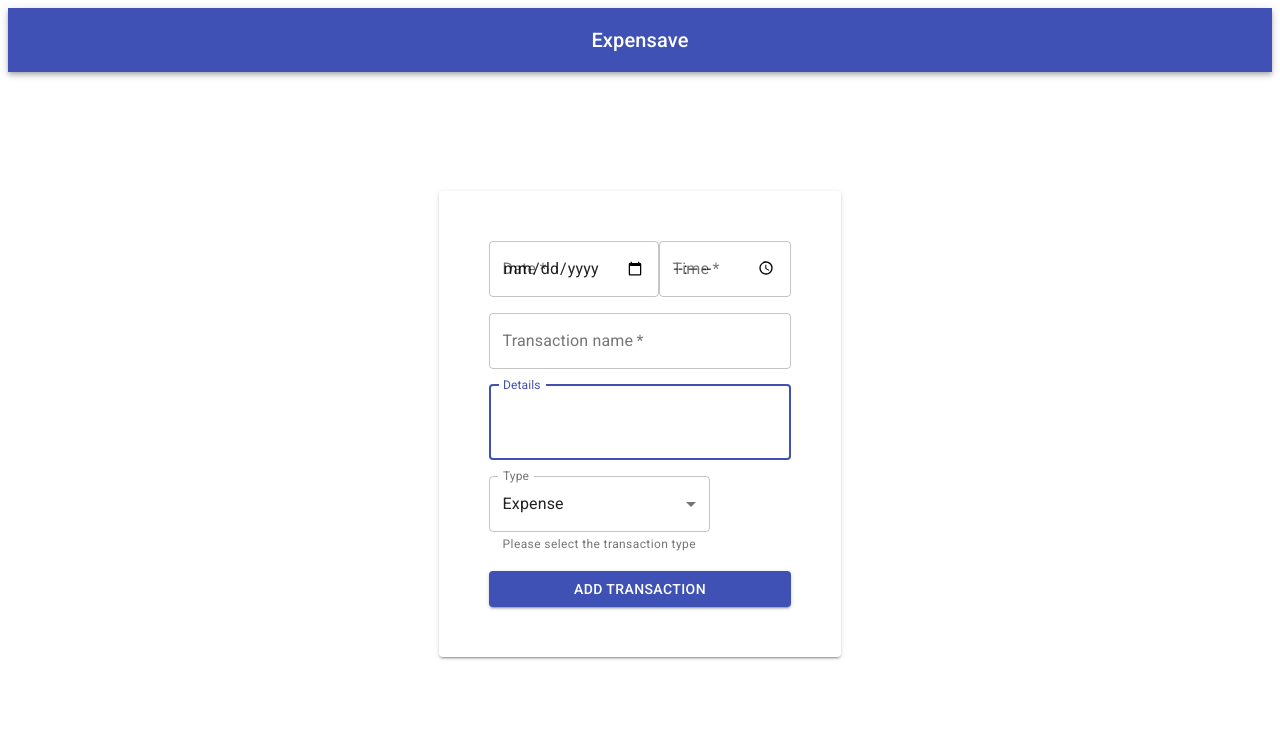
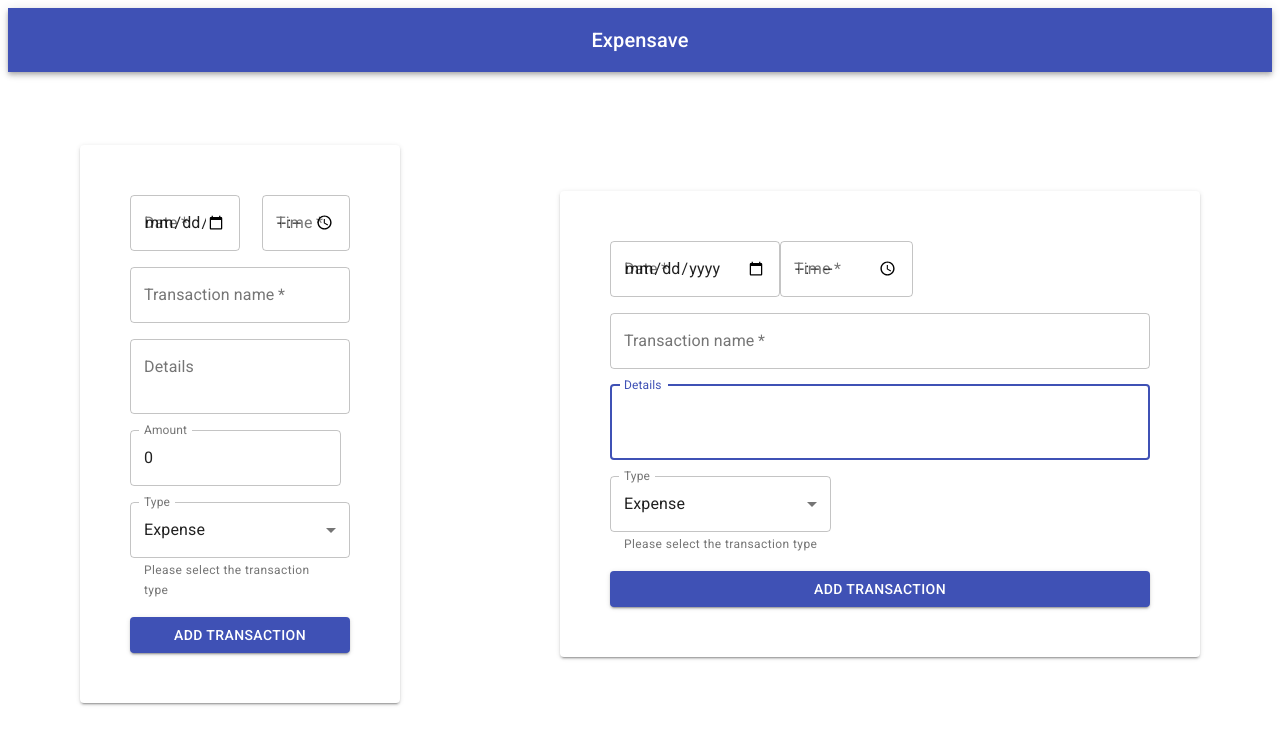
Before and after one commit to KennethLloyd/expensave-frontend, a React (Create React App) app: page / in a window 1280 px wide. Shown: the top 744 px of the page. Built offline with nearby package versions, Linux system fonts and the light colour scheme; sample sign-in values are in the browser's storage.

Commit message:
Add Home page

```diff
--- a/src/components/Home.js
+++ b/src/components/Home.js
@@ -24,17 +24,26 @@ const transactionTypes = [
 ];
 
 const useStyles = makeStyles({
-  forgotForm: {
+  leftGrid: {
     justifyContent: 'center',
     minHeight: '90vh',
   },
-  buttonBlock: {
-    width: '100%',
-  },
-  forgotPaper: {
+  leftPaper: {
     justifyContent: 'center',
     minHeight: '30vh',
     padding: '50px',
+  },
+  rightGrid: {
+    justifyContent: 'center',
+    minHeight: '90vh',
+  },
+  rightPaper: {
+    justifyContent: 'center',
+    minHeight: '30vh',
+    padding: '50px',
+  },
+  buttonBlock: {
+    width: '100%',
   },
   link: {
     textDecoration: 'none',
@@ -42,15 +51,37 @@ const useStyles = makeStyles({
   loginLink: {
     marginTop: '50px',
   },
+  date: {
+    width: '50%',
+  },
+  time: {
+    width: '40%',
+    marginLeft: '10%',
+  },
 });
 
 const Home = () => {
   const classes = useStyles();
   const [date, setDate] = useState('');
+  const [time, setTime] = useState('');
+  const [name, setName] = useState('');
+  const [details, setDetails] = useState('');
   const [transactionType, setTransactionType] = useState('Expense');
+  const [amount, setAmount] = useState(0.0);
 
   const handleSubmit = (e) => {
     e.preventDefault();
+
+    const transactionInfo = {
+      date,
+      time,
+      name,
+      details,
+      transactionType,
+      amount,
+    };
+
+    console.log(transactionInfo);
   };
 
   return (
@@ -64,19 +95,132 @@ const Home = () => {
           </Grid>
         </Toolbar>
       </AppBar>
-      <Grid container spacing={0} justify="center" direction="row">
-        <Grid item>
+      <Grid container spacing={2} justify="space-around" direction="row">
+        <Grid item xs={12} sm={6} md={5} lg={3}>
           <Grid
             container
             direction="column"
             justify="center"
             spacing={2}
-            className={classes.forgotForm}
+            className={classes.leftGrid}
           >
             <Paper
               variant="elevation"
               elevation={2}
-              className={classes.forgotPaper}
+              className={classes.leftPaper}
+            >
+              <Grid item>
+                <form onSubmit={handleSubmit}>
+                  <Grid container direction="column" spacing={2}>
+                    <Grid item>
+                      <TextField
+                        type="date"
+                        label="Date"
+                        variant="outlined"
+                        id="outlined-basic"
+                        required
+                        autoFocus
+                        className={classes.date}
+                        value={date}
+                        onChange={(e) => setDate(e.target.value)}
+                      />
+                      <TextField
+                        type="time"
+                        label="Time"
+                        name="date"
+                        variant="outlined"
+                        required
+                        autoFocus
+                        className={classes.time}
+                        value={time}
+                        onChange={(e) => setTime(e.target.value)}
+                      />
+                    </Grid>
+                    <Grid item>
+                      <TextField
+                        type="string"
+                        label="Transaction name"
+                        name="name"
+                        variant="outlined"
+                        required
+                        fullWidth
+                        autoFocus
+                        value={name}
+                        onChange={(e) => setName(e.target.value)}
+                      />
+                    </Grid>
+                    <Grid item>
+                      <TextField
+                        type="string"
+                        label="Details"
+                        name="details"
+                        variant="outlined"
+                        fullWidth
+                        autoFocus
+                        multiline
+                        rows={2}
+                        value={details}
+                        onChange={(e) => setDetails(e.target.value)}
+                      />
+                    </Grid>
+                    <Grid item>
+                      <TextField
+                        type="number"
+                        label="Amount"
+                        name="amount"
+                        variant="outlined"
+                        autoFocus
+                        rows={2}
+                        value={amount}
+                        onChange={(e) => setAmount(e.target.value)}
+                      />
+                    </Grid>
+                    <Grid item>
+                      <TextField
+                        select
+                        label="Type"
+                        value={transactionType}
+                        helperText="Please select the transaction type"
+                        variant="outlined"
+                        onChange={(e) => setTransactionType(e.target.value)}
+                      >
+                        {transactionTypes.map((option) => (
+                          <MenuItem key={option.value} value={option.value}>
+                            {option.label}
+                          </MenuItem>
+                        ))}
+                      </TextField>
+                    </Grid>
+
+                    <Grid item>
+                      <Button
+                        variant="contained"
+                        color="primary"
+                        type="submit"
+                        className={classes.buttonBlock}
+                      >
+                        Add Transaction
+                      </Button>
+                    </Grid>
+                  </Grid>
+                </form>
+              </Grid>
+            </Paper>
+          </Grid>
+        </Grid>
+
+        <Grid item xs={12} sm={8} md={6}>
+          <Grid
+            container
+            direction="column"
+            justify="center"
+            spacing={2}
+            className={classes.rightGrid}
+          >
+            <Paper
+              variant="elevation"
+              elevation={2}
+              className={classes.rightPaper}
             >
               <Grid item>
                 <form onSubmit={handleSubmit}>
```
